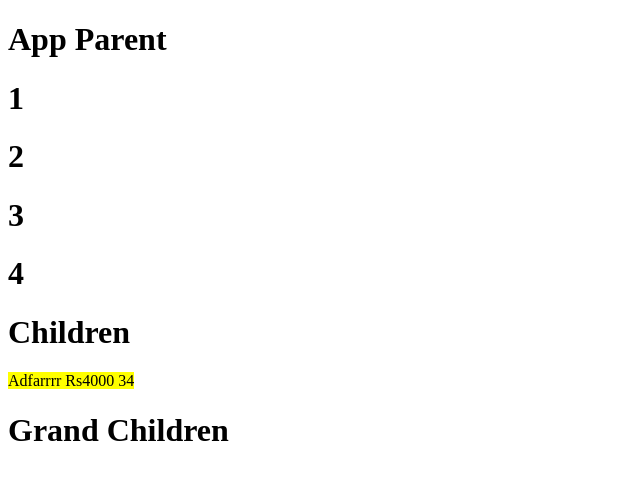
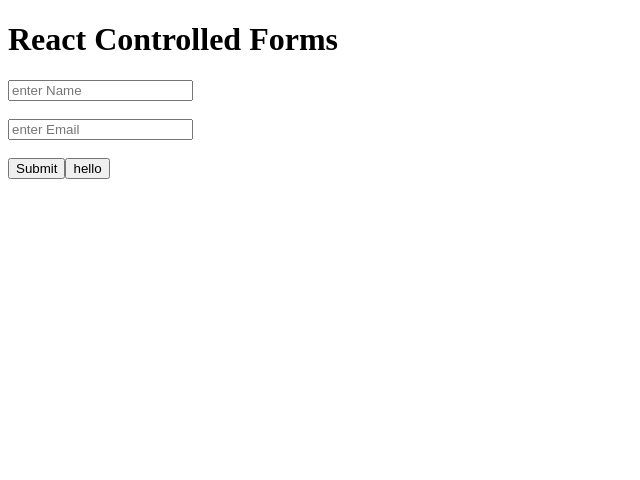
Before and after one commit to adfar-136/NovemberBAtch2023, a React (Create React App) app in the folder react/november/: page / in a window 1280 px wide. Shown: the top 480 px of the page, without its empty margins (0-640 px from the left). Built offline with nearby package versions, Linux system fonts and the light colour scheme.

Commit message:
props done, conditional rendering, forms

```diff
--- a/react/november/src/App.js
+++ b/react/november/src/App.js
@@ -1,34 +1,27 @@
-import React from 'react'
+import React, { useState } from 'react'
 
 export default function App() {
-  var fName = "Adfarrrr"
+  const [firstName,setFirstName] = useState("");
+  const [allow,setAllow] = useState(false)
+  const [email,setEmail]= useState("")
+  console.log(firstName)
+  function handleSubmit(e){
+    e.preventDefault()
+     setAllow(true)
+  }
   return (
     <div>
-      <h1 >App Parent</h1>
-      <Children firstName={fName} salary="Rs4000" skill = {[1,2,3,4]} age = {34}/>
-      {/* <Children firstName="Ankit" salary="Rs2000" age={44} /> */}
+      <h1>React Controlled Forms</h1>
+      <form onSubmit={handleSubmit}>
+        <input type="text" placeholder='enter Name'
+        value={firstName} onChange={(e)=>setFirstName(e.target.value)}/><br /><br />
+        <input type="email" placeholder='enter Email'
+        value={email}/> <br /> <br />
+
+        <input type="submit" value="Submit" />
+        <button onClick={()=>setFirstName("hello")}>hello</button>
+      </form>
+      {allow && <h1>hello {firstName}</h1>}
     </div>
   )
 }
-function Children(props){
-  console.log("props: " ,props)
-  return (
-    <div>
-      {props.skill.map((item,index)=>{
-        return <h1 key={index}>{item}</h1>
-      })}
-      <h1>Children </h1>
-      {/* <p>My First Name is {props.firstName}, my age is {props.age}, and my salary is {props.salary}</p> */}
-      <Grandchildren fName={props.firstName} sal={props.salary} umar={props.age}/>
-    </div>
-  )
-}
-function Grandchildren(props){
-  console.log("p",props)
-  return (
-    <div>
-      <mark>{props.fName} {props.sal} {props.umar}</mark>
-      <h1>Grand Children</h1>
-    </div>
-  )
-}
```
Also changed, not shown: react/november/src/App.css (added, +10 -0 lines), react/november/src/components/props/Children.js (added, +12 -0 lines), react/november/src/components/props/Component.js (added, +12 -0 lines), react/november/src/components/props/Grandchildren.js (added, +11 -0 lines), react/november/src/components/props/Parent.js (added, +15 -0 lines), react/november/src/app.txt.
